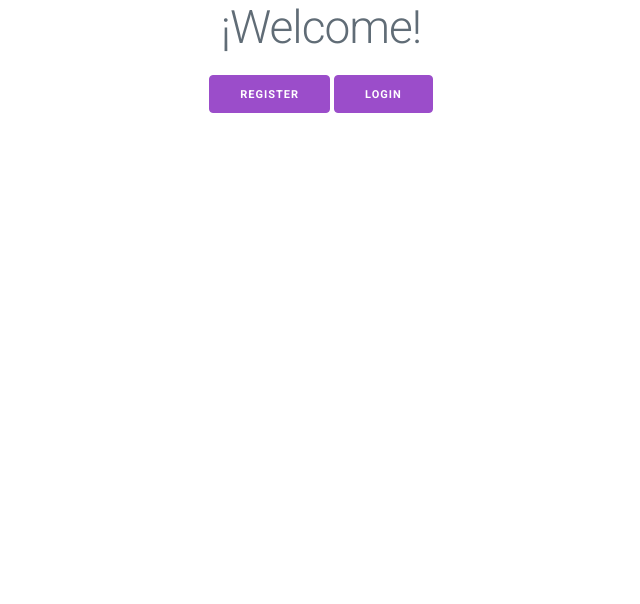
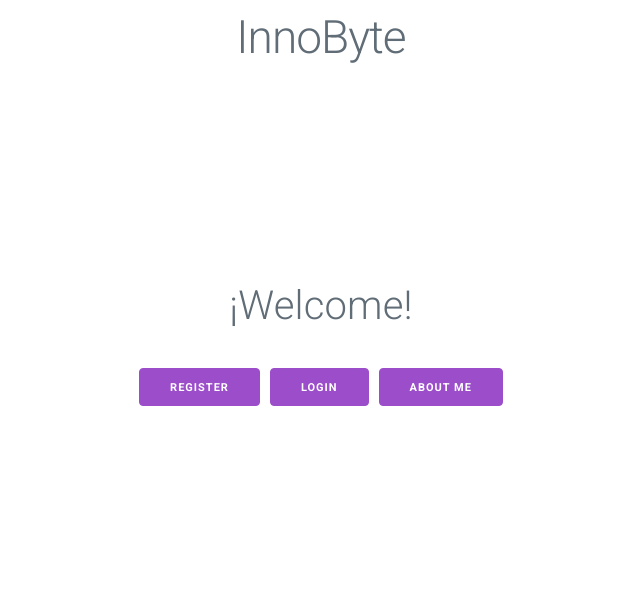
Before and after one commit to fedeservian/Proyecto-Final-Servian, a Django app: page / in a window 1280 px wide. Shown: the top 604 px of the page, without its empty margins (319-959 px from the left). Run offline with Django 5.2, Linux system fonts and the light colour scheme.

Commit message:
Home Position

```diff
--- a/src/config/settings.py
+++ b/src/config/settings.py
@@ -123,3 +123,5 @@ STATIC_URL = 'static/'
 # https://docs.djangoproject.com/en/5.1/ref/settings/#default-auto-field
 
 DEFAULT_AUTO_FIELD = 'django.db.models.BigAutoField'
+
+LOGIN_URL = '/login/'
--- a/src/curso/templates/curso/index.html
+++ b/src/curso/templates/curso/index.html
@@ -2,7 +2,10 @@
 
 {% block contenido %}
 <main style="text-align: center;">
-    <h1>¡Welcome!</h1>
+    <h1 style="margin-top: 10px;">InnoByte</h1>
+
+
+
 
     {% for message in messages %}
     <p>{{ message }}</p>
@@ -16,7 +19,7 @@
             <a href="{% url 'curso:about' %}"><button>About me</button></a>
 
             <a href="{% url 'curso:profile' %}">
-                <button style="cursor: pointer;">Update Profile</button>
+                <button style="cursor: pointer;">Profile</button>
             </a>
 
             <form action="{% url 'curso:logout' %}" method="post">
@@ -25,8 +28,15 @@
             </form>
 
         {% else %}
-        <a href="{% url 'curso:register' %}"><button>Register</button></a>
-            <a href="{% url 'curso:login' %}"><button>Login</button></a>
+        <div style="display: flex; flex-direction: column; justify-content: center; align-items: center; gap: 5px; height: 65vh;">
+            <p style="font-size: 40px;">¡Welcome!</p>
+            <div style="display: flex; gap: 10px;">
+                <a href="{% url 'curso:register' %}"><button>Register</button></a>
+                <a href="{% url 'curso:login' %}"><button>Login</button></a>
+                <a href="{% url 'curso:about' %}"><button>About me</button></a>
+            </div>
+        </div>
+</div>
         {% endif %}
     </div>
 
--- a/src/curso/views.py
+++ b/src/curso/views.py
@@ -10,6 +10,7 @@ from django.http import HttpResponse, HttpResponseRedirect
 from django.views.generic import CreateView, UpdateView
 from django.forms import ModelForm
 from django.contrib.auth.models import User
+from django.contrib.auth.decorators import login_required
 
 
 
@@ -19,6 +20,7 @@ def index(request):
 def about(request):
     return render(request, "curso/about.html")
 
+@login_required
 def category_list(request: HttpResponse) -> HttpResponse:
     search_query = request.GET.get('search')
     if search_query:
@@ -39,6 +41,7 @@ def category_create(request):
             return redirect("curso:category_list")
     return render(request, "curso/category_form.html", {"form": form})
 
+@login_required
 def product_list(request: HttpResponse) -> HttpResponse:
     search_query = request.GET.get('search')
     if search_query:
@@ -59,6 +62,7 @@ def product_create(request):
             return redirect("curso:product_list")
     return render(request, "curso/product_form.html", {"form": form})
 
+@login_required
 def production_order_list(request):
     query = ProductionOrder.objects.all()
     context = {"object_list": query}
@@ -74,6 +78,7 @@ def production_order_create(request):
             return redirect("curso:production_order_list")
     return render(request, "curso/production_order_form.html", {"form": form})
 
+@login_required
 def inventory_list(request):
     query = Inventory.objects.all()
     context = {"object_list": query}
```
Also changed, not shown: src/db.sqlite3.
